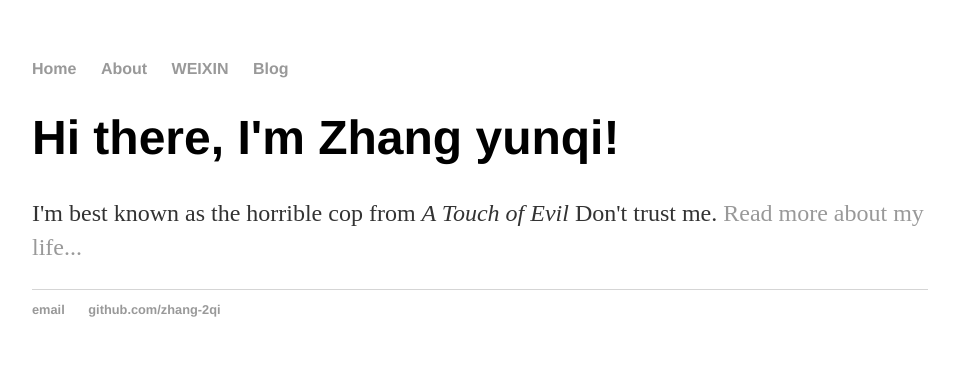
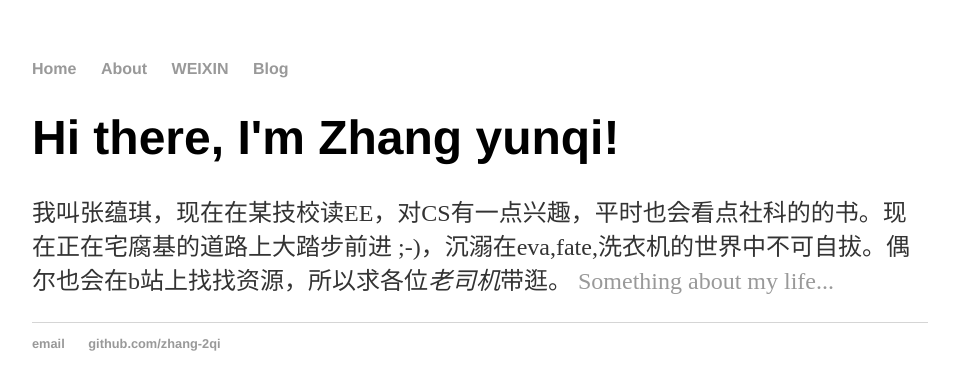
Before and after one commit to zhang-2qi/zhang-2qi.github.io, a Jekyll site: the page built from index.html, in a window 1280 px wide. Shown: the top 390 px of the page, without its empty margins (160-1115 px from the left). Built offline with Jekyll 4.4.1, drawn with Linux system fonts in a browser that asks for light colours.

Commit message:
Update index.html

```diff
--- a/index.html
+++ b/index.html
@@ -4,5 +4,6 @@ title: zhangyunqi in EE
 ---
 <div class="blurb">
 	<h1>Hi there, I'm Zhang yunqi!</h1>
-	<p>I'm best known as the horrible cop from <em>A Touch of Evil</em> Don't trust me. <a href="/about">Read more about my life...</a></p>
+	<p>我叫张蕴琪，现在在某技校读EE，对CS有一点兴趣，平时也会看点社科的的书。现在正在宅腐基的道路上大踏步前进 ;-)，沉溺在eva,fate,洗衣机的世界中不可自拔。偶尔也会在b站上找找资源，所以求各位<em>老司机</em>带逛。
+		 <a href="/about">Something about my life...</a></p>
 </div><!-- /.blurb -->
```
